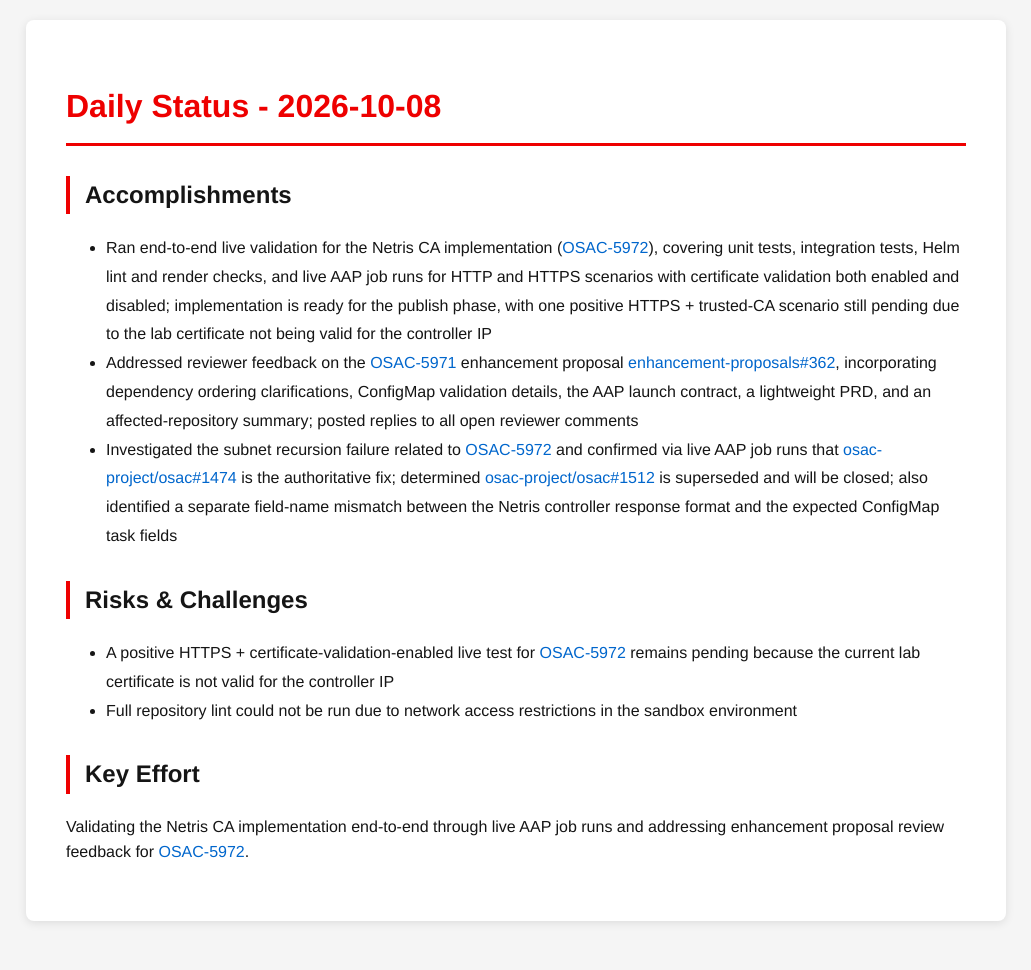
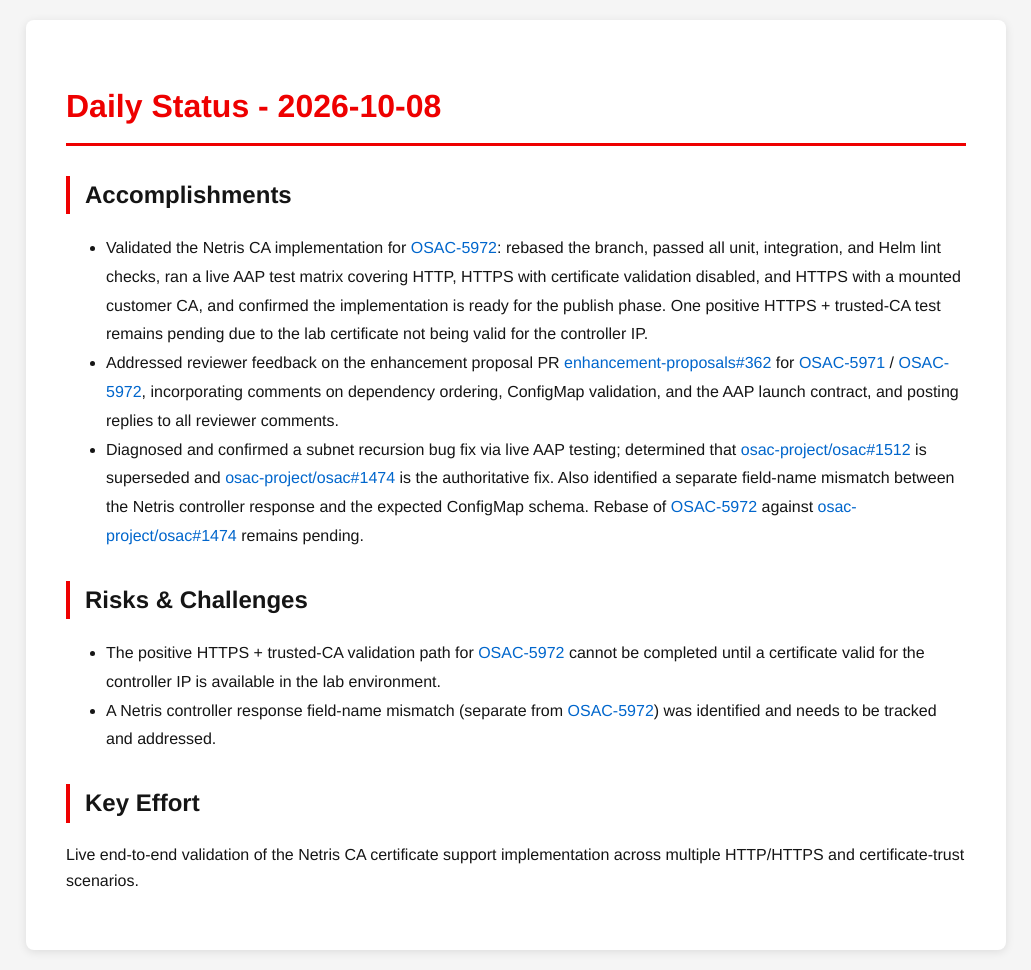
Before and after one commit to tzvatot/daily-status, a Jekyll site: the page built from 2026-10-08.md, in a window 1280 px wide. Shown: the whole page, without its empty margins (124-1155 px from the left). Built offline with Jekyll 4.4.1, drawn with Linux system fonts in a browser that asks for light colours; before the commit the page ends 941 px from its top, so only the background shows below that.

Commit message:
Daily status update - 2026-10-08

```diff
--- a/2026-10-08.md
+++ b/2026-10-08.md
@@ -7,13 +7,13 @@
 # Daily Status - 2026-10-08
 
 ## Accomplishments
-- Ran end-to-end live validation for the Netris CA implementation ([OSAC-5972](https://redhat.atlassian.net/browse/OSAC-5972)), covering unit tests, integration tests, Helm lint and render checks, and live AAP job runs for HTTP and HTTPS scenarios with certificate validation both enabled and disabled; implementation is ready for the publish phase, with one positive HTTPS + trusted-CA scenario still pending due to the lab certificate not being valid for the controller IP
-- Addressed reviewer feedback on the [OSAC-5971](https://redhat.atlassian.net/browse/OSAC-5971) enhancement proposal [enhancement-proposals#362](https://github.com/osac-project/enhancement-proposals/pull/362), incorporating dependency ordering clarifications, ConfigMap validation details, the AAP launch contract, a lightweight PRD, and an affected-repository summary; posted replies to all open reviewer comments
-- Investigated the subnet recursion failure related to [OSAC-5972](https://redhat.atlassian.net/browse/OSAC-5972) and confirmed via live AAP job runs that [osac-project/osac#1474](https://github.com/osac-project/osac/pull/1474) is the authoritative fix; determined [osac-project/osac#1512](https://github.com/osac-project/osac/pull/1512) is superseded and will be closed; also identified a separate field-name mismatch between the Netris controller response format and the expected ConfigMap task fields
+- Validated the Netris CA implementation for [OSAC-5972](https://redhat.atlassian.net/browse/OSAC-5972): rebased the branch, passed all unit, integration, and Helm lint checks, ran a live AAP test matrix covering HTTP, HTTPS with certificate validation disabled, and HTTPS with a mounted customer CA, and confirmed the implementation is ready for the publish phase. One positive HTTPS + trusted-CA test remains pending due to the lab certificate not being valid for the controller IP.
+- Addressed reviewer feedback on the enhancement proposal PR [enhancement-proposals#362](https://github.com/osac-project/enhancement-proposals/pull/362) for [OSAC-5971](https://redhat.atlassian.net/browse/OSAC-5971) / [OSAC-5972](https://redhat.atlassian.net/browse/OSAC-5972), incorporating comments on dependency ordering, ConfigMap validation, and the AAP launch contract, and posting replies to all reviewer comments.
+- Diagnosed and confirmed a subnet recursion bug fix via live AAP testing; determined that [osac-project/osac#1512](https://github.com/osac-project/osac/pull/1512) is superseded and [osac-project/osac#1474](https://github.com/osac-project/osac/pull/1474) is the authoritative fix. Also identified a separate field-name mismatch between the Netris controller response and the expected ConfigMap schema. Rebase of [OSAC-5972](https://redhat.atlassian.net/browse/OSAC-5972) against [osac-project/osac#1474](https://github.com/osac-project/osac/pull/1474) remains pending.
 
 ## Risks & Challenges
-- A positive HTTPS + certificate-validation-enabled live test for [OSAC-5972](https://redhat.atlassian.net/browse/OSAC-5972) remains pending because the current lab certificate is not valid for the controller IP
-- Full repository lint could not be run due to network access restrictions in the sandbox environment
+- The positive HTTPS + trusted-CA validation path for [OSAC-5972](https://redhat.atlassian.net/browse/OSAC-5972) cannot be completed until a certificate valid for the controller IP is available in the lab environment.
+- A Netris controller response field-name mismatch (separate from [OSAC-5972](https://redhat.atlassian.net/browse/OSAC-5972)) was identified and needs to be tracked and addressed.
 
 ## Key Effort
-Validating the Netris CA implementation end-to-end through live AAP job runs and addressing enhancement proposal review feedback for [OSAC-5972](https://redhat.atlassian.net/browse/OSAC-5972).
+Live end-to-end validation of the Netris CA certificate support implementation across multiple HTTP/HTTPS and certificate-trust scenarios.
```
